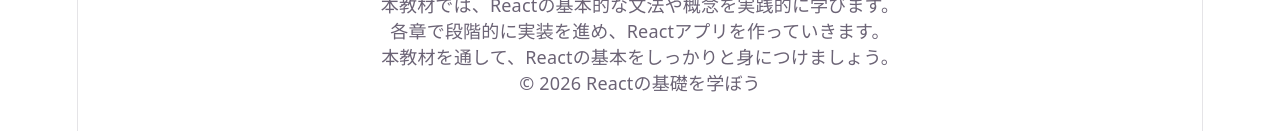
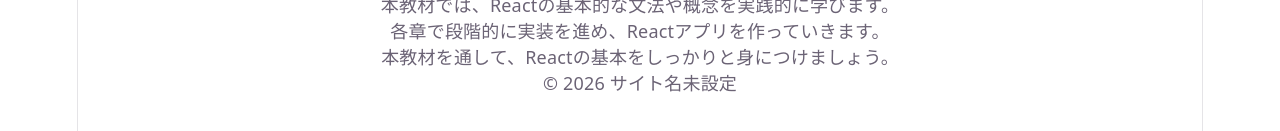
Before and after one commit to shikiYoshiki/react-advanced, a React (Vite) app in the folder react-basic/: page / in a window 1280 px wide. Shown: the part 179-310 px from the top of the page. Built offline with nearby package versions, Linux system fonts and the light colour scheme.

Commit message:
propsを渡すように修正

```diff
--- a/react-basic/src/App.jsx
+++ b/react-basic/src/App.jsx
@@ -9,8 +9,8 @@
 
   return (
     <>
-      <Header />
-      <MainContent />
+      <Header siteTitle={siteTitle} />
+      <MainContent siteTitle={siteTitle} currentYear={currentYear} />
       <Footer />
     </>
   );
--- a/react-basic/src/components/Footer.jsx
+++ b/react-basic/src/components/Footer.jsx
@@ -1,9 +1,9 @@
 import React from "react";
 
-export function Footer() {
-  const currentYear = new Date().getFullYear();
-  const siteTitle = "Reactの基礎を学ぼう";
-
+export function Footer({
+  siteTitle = "サイト名未設定",
+  currentYear = new Date().getFullYear(),
+}) {
   return (
     <footer>
       <p>
--- a/react-basic/src/components/Header.jsx
+++ b/react-basic/src/components/Header.jsx
@@ -1,8 +1,6 @@
 import React from "react";
 
-export function Header() {
-  const siteTitle = "Reactの基礎を学ぼう";
-
+export function Header({ siteTitle = "サイト名未設定" }) {
   return (
     <header>
       <nav>
```
